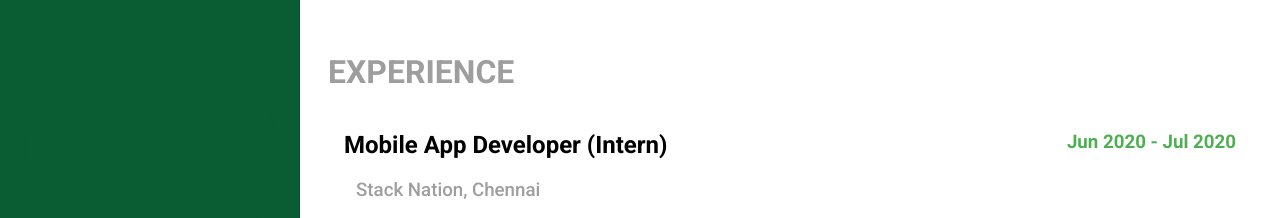
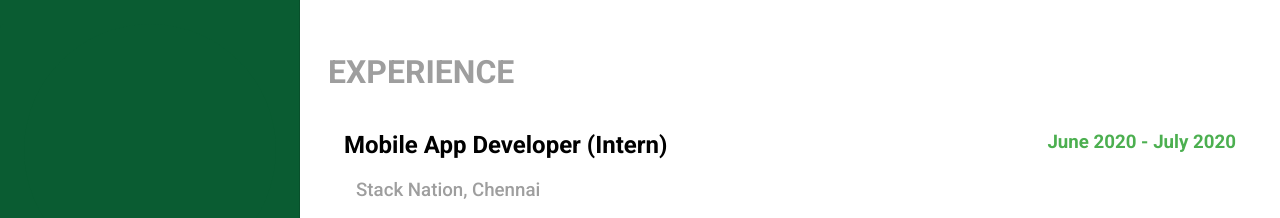
Before and after one commit to benitarego/benitarego.github.io, a Vue app: page /experience in a window 1280 px wide. Shown: the top 218 px of the page. Built offline with nearby package versions, Linux system fonts and the light colour scheme.

Commit message:
Update Experience.vue

```diff
--- a/src/views/Experience.vue
+++ b/src/views/Experience.vue
@@ -30,7 +30,7 @@ export default {
             exps: [
                 {
                     title: 'Mobile App Developer (Intern)',
-                    timeperiod: 'Jun 2020 - Jul 2020',
+                    timeperiod: 'June 2020 - July 2020',
                     company: 'Stack Nation, Chennai'
                 }
             ]
```
